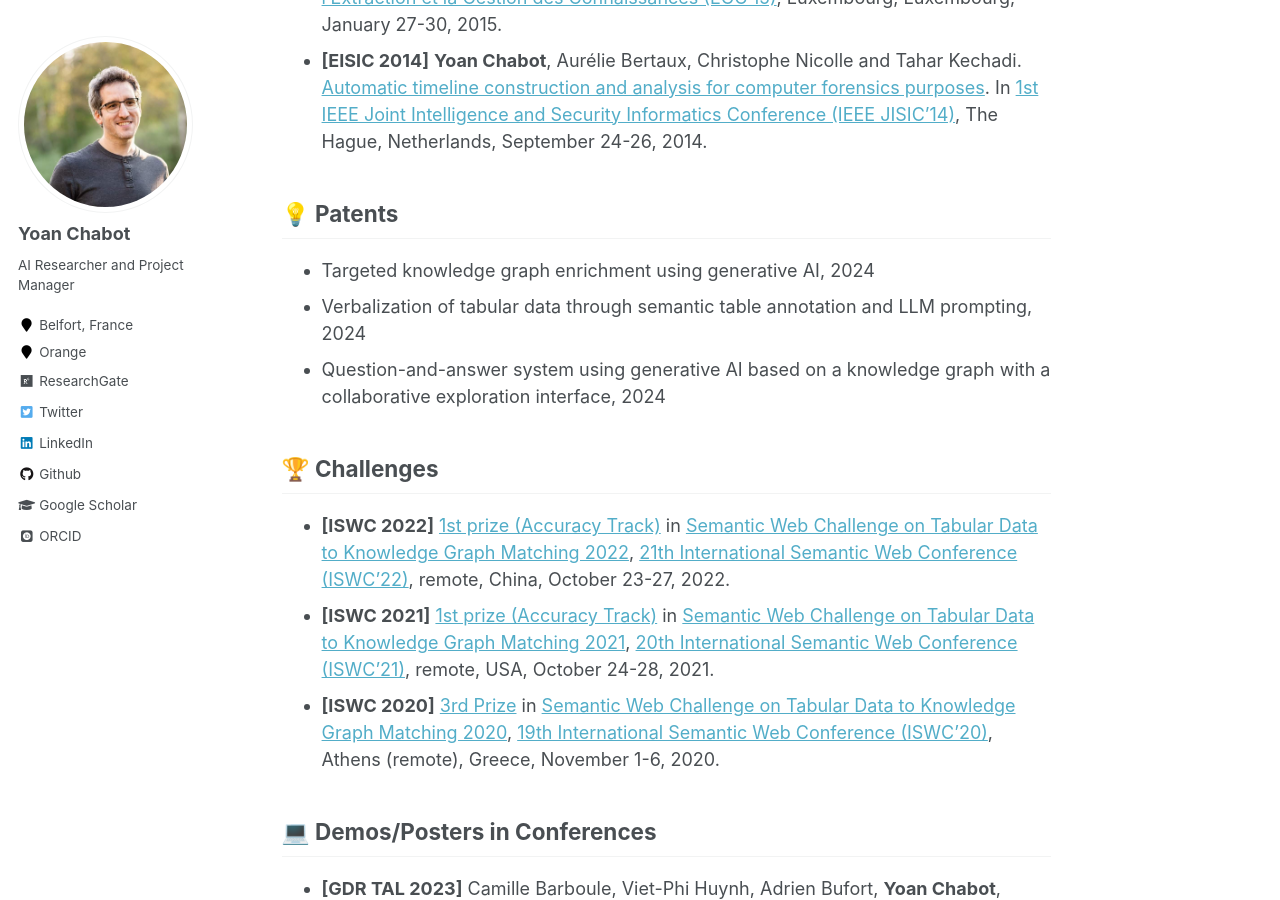
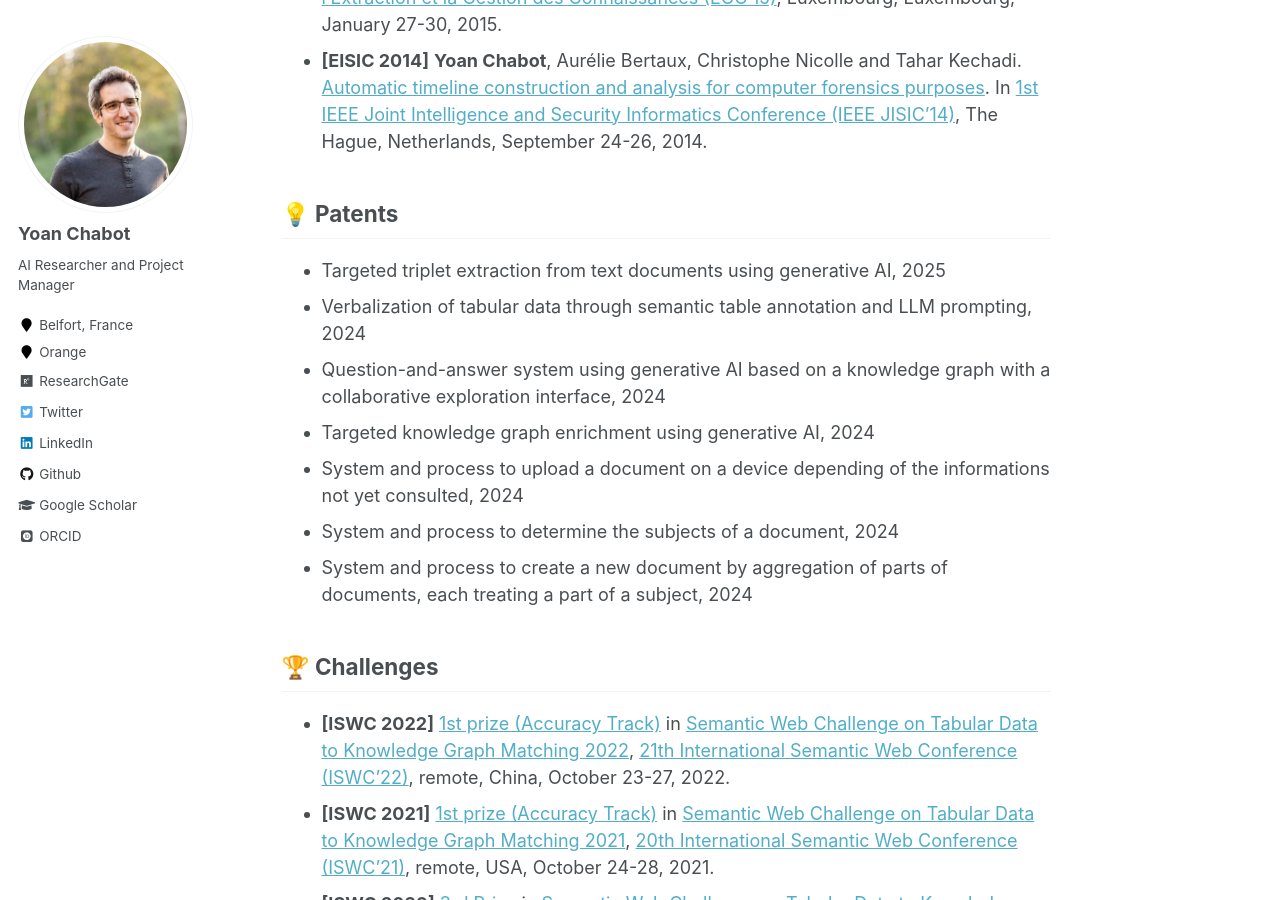
Before and after one commit to yoanchabot/yoanchabot.github.io, a Jekyll site: the page built from _pages/publications.md, in a window 1280 px wide and 900 px high, scrolled down 3171 px. Built offline with Jekyll 4.4.1, drawn with Linux system fonts in a browser that asks for light colours; some web fonts are replaced.

Commit message:
Update publications.md

```diff
--- a/_pages/publications.md
+++ b/_pages/publications.md
@@ -34,9 +34,13 @@ author_profile: true
 * <a name="eisic_2014"></a>**[EISIC 2014]** **Yoan Chabot**, Aurélie Bertaux, Christophe Nicolle and Tahar Kechadi. [Automatic timeline construction and analysis for computer forensics purposes](https://github.com/yoanchabot/papers/raw/main/chabot2014b.pdf). In [1st IEEE Joint Intelligence and Security Informatics Conference (IEEE JISIC'14)](http://www.eisic.eu/eisic2014/), The Hague, Netherlands, September 24-26, 2014.
 
 ## 💡 Patents
-* Targeted knowledge graph enrichment using generative AI, 2024
+* Targeted triplet extraction from text documents using generative AI, 2025
 * Verbalization of tabular data through semantic table annotation and LLM prompting, 2024
 * Question-and-answer system using generative AI based on a knowledge graph with a collaborative exploration interface, 2024
+* Targeted knowledge graph enrichment using generative AI, 2024
+* System and process to upload a document on a device depending of the informations not yet consulted, 2024
+* System and process to determine the subjects of a document, 2024
+* System and process to create a new document by aggregation of parts of documents, each treating a part of a subject, 2024
 
 ## 🏆 Challenges
 * <a name="iswc_2022_c"></a>**[ISWC 2022]** [1st prize (Accuracy Track)](https://github.com/yoanchabot/papers/raw/main/dagobah-certificate-2022.pdf) in [Semantic Web Challenge on Tabular Data to Knowledge Graph Matching 2022](https://sem-tab-challenge.github.io/2022/), [21th International Semantic Web Conference (ISWC'22)](https://iswc2022.semanticweb.org/), remote, China, October 23-27, 2022.
```
